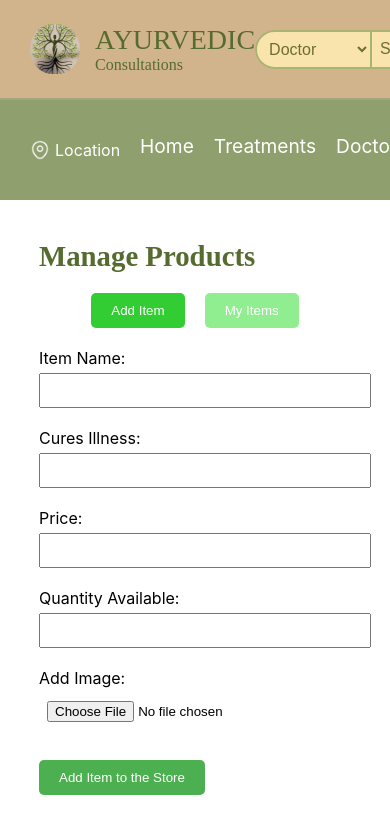
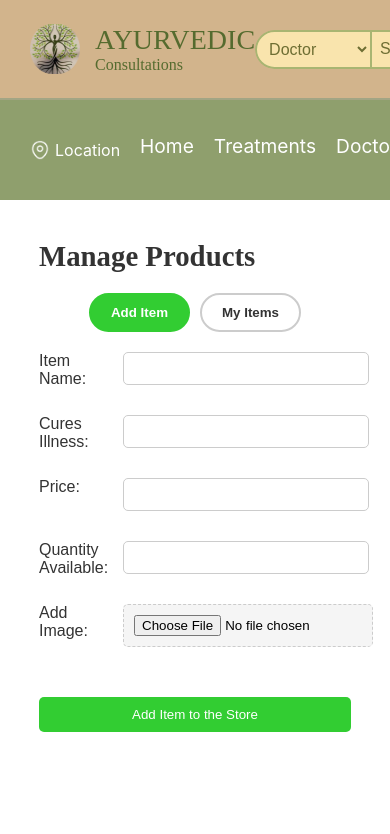
Before and after one commit to Harshitha-02/ayurvedic-app, a React (Create React App) app in the folder frontend/: page /manage-products in a window 390 px wide. Shown: the top 834 px of the page. Built offline with nearby package versions, Linux system fonts and the light colour scheme; a web font is replaced by a local one.

Commit message:
retailer pages

```diff
--- a/frontend/src/screens/HomeScreen.css
+++ b/frontend/src/screens/HomeScreen.css
@@ -10,9 +10,8 @@
   justify-content: center;
 }
 
-.content {
+.content .h {
   text-align: center;
-  color: #333;
 }
 
 .logo-image img {
--- a/frontend/src/screens/HomeScreen.js
+++ b/frontend/src/screens/HomeScreen.js
@@ -14,7 +14,7 @@ function HomeScreen() {
         <div className="logo-image">
           <img src={logo} alt="Ayurvedic Logo" />
         </div>
-        <h1>AYURVEDIC</h1>
+        <h1 className='h'>AYURVEDIC</h1>
         <h2>Consultations</h2>
         <div className='outbox'>
           <button className="consult-btn">Consult an Ayurvedic Doctor <br /> Book a Session</button>
--- a/frontend/src/screens/Retailers/ManageProducts.css
+++ b/frontend/src/screens/Retailers/ManageProducts.css
@@ -1,10 +1,18 @@
 .manage-products-container {
   width: 80%;
-    max-width: 600px;
+  max-width: 900px;  /* Adjust the max-width for better layout */
   margin: 40px auto;
   text-align: center;
+  font-family: Arial, sans-serif;
 }
 
+h1 {
+  font-size: 1.8rem;
+  margin-bottom: 20px;
+  color: #333;
+}
+
+/* Tabs */
 .tabs {
   display: flex;
   justify-content: center;
@@ -13,25 +21,37 @@
 
 .tab-btn {
   padding: 10px 20px;
-    margin: 0 10px;
-    background-color: #90EE90;
-    border: none;
-    border-radius: 5px;
+  margin: 0 5px;
+  background-color: white;
+  border: 2px solid #ccc;
+  border-radius: 20px;
   cursor: pointer;
+  color: #333;
+  font-weight: bold;
 }
 
 .tab-btn.active {
   background-color: #32CD32;
+  border-color: #32CD32;
+  color: white;
 }
 
-  .add-item-form, .items-grid {
-    text-align: left;
+.tab-btn:not(.active):hover {
+  background-color: #f0f0f0;
 }
 
-  .item-card {
-    border: 1px solid #ccc;
-    padding: 10px;
-    margin-bottom: 10px;
+/* Add Item Form */
+.add-item-form {
+  text-align: left;
+  display: grid;
+  grid-template-columns: 1fr 1fr;
+  grid-gap: 15px;
+}
+
+.add-item-form label {
+  display: block;
+  margin-bottom: 5px;
+  color: #333;
 }
 
 .add-item-form input[type="text"],
@@ -39,18 +59,122 @@
 .add-item-form input[type="file"] {
   width: 100%;
   padding: 8px;
-    margin: 5px 0 20px 0;
+  margin-bottom: 15px;
+  border: 1px solid #ccc;
+  border-radius: 5px;
+}
+
+.add-item-form input[type="file"] {
+  background-color: #f5f5f5;
+  padding: 10px;
+  text-align: center;
+  border: 1px dashed #ccc;
+}
+
+.add-item-form .upload-btn {
+  padding: 15px;
+  border: 1px dashed #666;
+  background-color: #f5f5f5;
+  text-align: center;
+  cursor: pointer;
 }
 
 .add-item-form button {
-    background-color: #4CAF50;
+  background-color: #32CD32;
   color: white;
   padding: 10px 20px;
   border: none;
   border-radius: 5px;
   cursor: pointer;
+  grid-column: span 2;
+  margin-top: 20px;
 }
 
 .add-item-form button:hover {
-    background-color: #367C36;
+  background-color: #28a745;
 }
+
+/* My Items Grid */
+.items-grid {
+  display: grid;
+  grid-template-columns: repeat(auto-fill, minmax(200px, 1fr));
+  gap: 50px;
+  margin-top: 20px;
+}
+
+.item-card {
+  border: 1px solid #ccc;
+  padding: 15px;
+  background-color: white;
+  border-radius: 5px;
+  width: 100%;
+  box-shadow: 0 2px 6px rgba(0, 0, 0, 0.1);
+  text-align: left;
+}
+
+.item-card h3 {
+  font-size: 1.1rem;
+  color: #333;
+  margin-bottom: 10px;
+}
+
+.item-card p {
+  font-size: 0.9rem;
+  color: #555;
+  margin-bottom: 10px;
+}
+
+.item-card .card-actions {
+  display: flex;
+  justify-content: space-between;
+  margin-top: 10px;
+}
+
+.item-card button {
+  padding: 8px 15px;
+  border: none;
+  border-radius: 5px;
+  cursor: pointer;
+  font-size: 0.9rem;
+  margin: 5px;
+}
+
+/* Edit button */
+.item-card .edit-btn {
+  background-color: #90EE90;
+  color: #333;
+}
+
+.item-card .edit-btn:hover {
+  background-color: #32CD32;
+  color: white;
+}
+
+/* Delete button */
+.item-card .delete-btn {
+  background-color: #FF6961;
+  color: white;
+}
+
+.item-card .delete-btn:hover {
+  background-color: #e65555;
+}
+
+/* Responsive design */
+@media (max-width: 768px) {
+  .items-grid {
+    grid-template-columns: repeat(auto-fill, minmax(150px, 1fr));
+  }
+
+  .item-card {
+    width: 150px;
+  }
+
+  .add-item-form {
+    grid-template-columns: 1fr;
+  }
+
+  .add-item-form button {
+    width: 100%;
+  }
+}
--- a/frontend/src/screens/Retailers/MyItems.js
+++ b/frontend/src/screens/Retailers/MyItems.js
@@ -4,6 +4,7 @@ function MyItems() {
   // This would ideally be fetched from a server
   const items = [
     { name: "Medicine 1", price: "100", quantity: 50, category: "Analgesic" },
+    { name: "Medicine 2", price: "100", quantity: 50, category: "Analgesic" },
     // Add more items here
   ];
 
--- a/frontend/src/screens/Retailers/MyOrders.css
+++ b/frontend/src/screens/Retailers/MyOrders.css
@@ -1,49 +1,75 @@
 .orders-container {
     width: 80%;
-    max-width: 700px;
+    max-width: 900px;
     margin: 20px auto;
     text-align: center;
     font-family: Arial, sans-serif;
   }
 
+  h1 {
+    text-align: left;
+    font-size: 1.8rem;
+    margin-bottom: 20px;
+    color: #333;
+  }
+
+  /* Order Tabs */
   .order-tabs {
     display: flex;
-    justify-content: center;
+    justify-content: flex-end;
     margin-bottom: 20px;
   }
 
   .order-tabs button {
     padding: 10px 20px;
-    margin: 0 5px;
-    background-color: lightgreen;
-    border: none;
-    border-radius: 5px;
+    margin-left: 5px;
+    background-color: #f0f0f0;
+    border: 2px solid lightgray;
+    border-radius: 30px;
     cursor: pointer;
     font-size: 16px;
+    transition: background-color 0.3s;
   }
 
   .order-tabs button.active {
-    background-color: darkgreen;
+    background-color: #32CD32;
+    border-color: #32CD32;
     color: white;
   }
 
+  .order-tabs button:not(.active):hover {
+    background-color: #e0e0e0;
+  }
+
+  /* Order Card */
   .order-card {
-    display: flex;
+    display: grid;
+    grid-template-columns: 120px 1fr;
     align-items: center;
-    border: 1px solid #ccc;
-    margin-bottom: 10px;
-    padding: 10px;
+    border: 2px dashed #ccc;
+    margin-bottom: 20px;
+    padding: 20px;
+    border-radius: 10px;
+    background-color: #f9f9f9;
   }
 
   .order-card img {
     width: 100px;
-    height: auto;
+    height: 100px;
+    object-fit: cover;
     margin-right: 20px;
+    border-radius: 5px;
+  }
+
+  .order-details {
+    display: grid;
+    grid-template-columns: 1fr 1fr;
+    grid-gap: 10px;
+    text-align: left;
   }
 
   .order-details p {
     margin: 5px 0;
-    text-align: left;
   }
 
   .order-details strong {
--- a/frontend/src/screens/Retailers/RetailerDashboard.css
+++ b/frontend/src/screens/Retailers/RetailerDashboard.css
@@ -1,37 +1,65 @@
 .retailer-dashboard {
-    width: 80%;
+  width: 100%;
   max-width: 600px;
-    margin: 40px auto;
+  margin: 0 auto;  /* Center horizontally */
   text-align: center;
   font-family: Arial, sans-serif;
+  padding: 20px;
 }
 
 .retailer-dashboard h1 {
   color: #333;
+  font-size: 2.5rem;
   margin-bottom: 10px;
+  text-align: center;  /* Ensure the heading is center-aligned */
 }
 
 .retailer-dashboard p {
-    color: #666;
-    margin-bottom: 20px;
+  color: #555;
+  margin-bottom: 30px;
+  font-size: 1rem;
+  text-align: center;  /* Ensure the paragraph is center-aligned */
 }
 
+/* Button Layout */
 .dashboard-buttons {
   display: grid;
   grid-template-columns: repeat(2, 1fr);
-    gap: 10px;
+  gap: 30px;  /* Adjusted gap for spacing */
+  justify-items: center;
 }
 
+/* Button Styling */
 .dashboard-btn {
-    padding: 10px 20px;
-    background-color: #90EE90;  /* Light green, similar to the screenshot */
+  background-color: #e6f4e6;  /* Light green */
+  color: #333;
   border: none;
-    border-radius: 5px;
+  padding: 15px 40px;
+  font-size: 1.1rem;
+  border-radius: 10px;
   cursor: pointer;
-    font-size: 1em;
-    color: #fff;
+  box-shadow: 0 4px 8px rgba(0, 0, 0, 0.1);
+  transition: transform 0.2s, background-color 0.3s ease;
+
+  /* Fixed size for consistency */
+  width: 300px;
+  height: 70px;
+  display: flex;
+  justify-content: center;
+  align-items: center;
 }
 
 .dashboard-btn:hover {
-    background-color: #32CD32;  /* Darker green */
+  transform: translateY(-2px);
+  background-color: #d4e9d4;  /* Darker green on hover */
 }
+
+/* Responsive Design */
+@media (max-width: 768px) {
+  .dashboard-btn {
+    padding: 10px 20px;
+    font-size: 1rem;
+    width: 150px;
+    height: 60px;
+  }
+}
```
Lines whose indentation alone changed are shown as unchanged.
